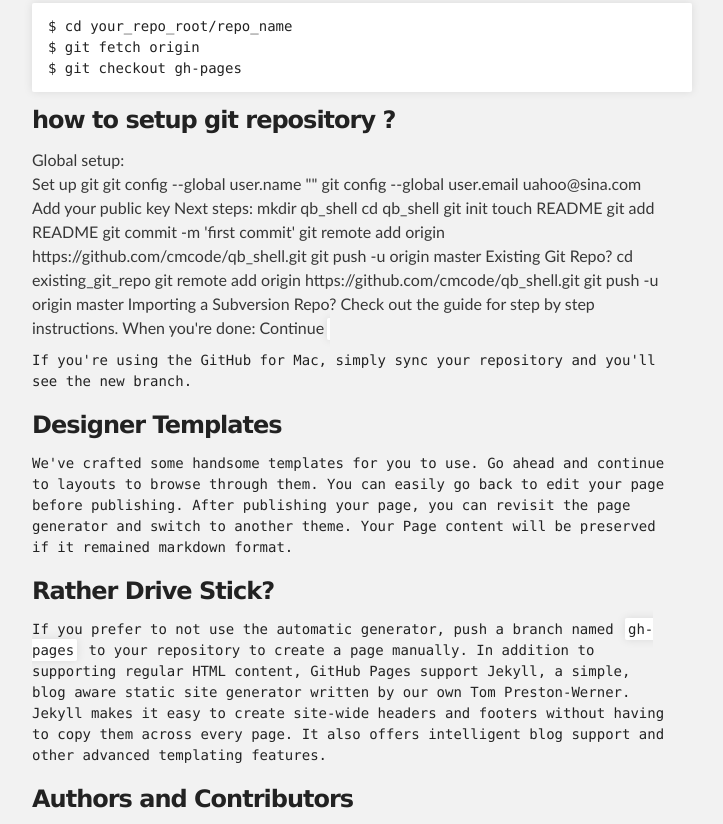
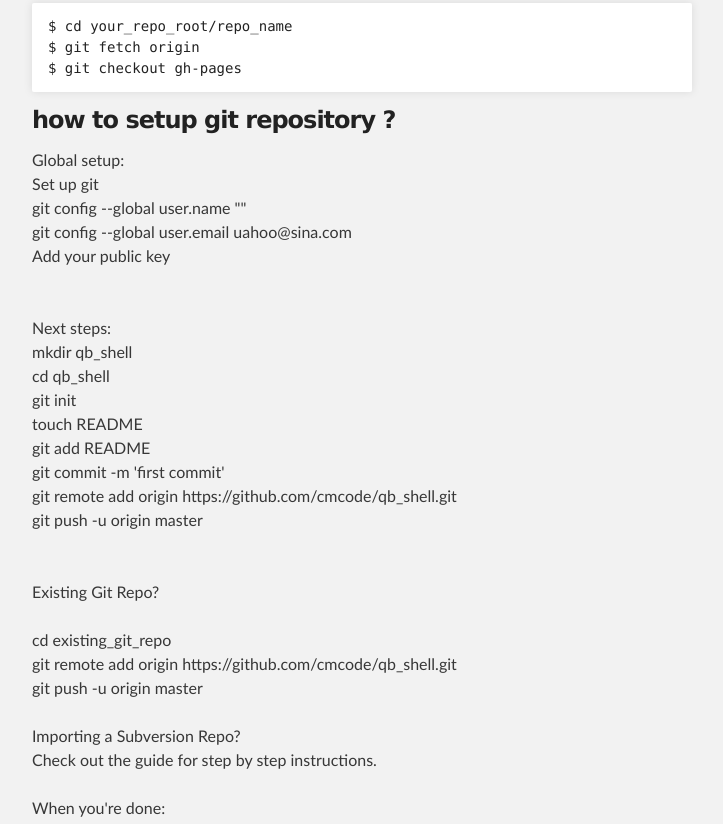
Before and after one commit to cmcode/cmcode.github.com, a plain HTML site: page index.html in a window 1280 px wide. Shown: the part 414-1238 px from the top of the page, without its empty margins (288-1011 px from the left). Drawn offline with Linux system fonts and the light colour scheme.

Commit message:
fix index.html>

```diff
--- a/index.html
+++ b/index.html
@@ -38,45 +38,47 @@ $ git checkout gh-pages
 
 <h3> how to setup git repository ? </h3>
 
-<pre<code>
+
 
 Global setup:<br />
 
- Set up git
-  git config --global user.name ""
-  git config --global user.email uahoo@sina.com
-Add your public key
+ Set up git<br />
+  git config --global user.name "" <br>
+  git config --global user.email uahoo@sina.com <br>
+Add your public key <br>
+<br>
+<br>
 
 
-Next steps:
+Next steps:<br>
 
-  mkdir qb_shell
-  cd qb_shell
-  git init
-  touch README
-  git add README
-  git commit -m 'first commit'
-  git remote add origin https://github.com/cmcode/qb_shell.git
-  git push -u origin master
+  mkdir qb_shell<br>
+  cd qb_shell<br>
+  git init<br>
+  touch README<br>
+  git add README<br>
+  git commit -m 'first commit'<br>
+  git remote add origin https://github.com/cmcode/qb_shell.git<br>
+  git push -u origin master<br>
+     <br>
+<br>
 
+Existing Git Repo?<br>
+<br>
+  cd existing_git_repo<br>
+  git remote add origin https://github.com/cmcode/qb_shell.git<br>
+  git push -u origin master<br>
+     <br>
 
-Existing Git Repo?
+Importing a Subversion Repo?<br>
 
-  cd existing_git_repo
-  git remote add origin https://github.com/cmcode/qb_shell.git
-  git push -u origin master
+  Check out the guide for step by step instructions.<br>
+     <br>
 
-
-Importing a Subversion Repo?
-
-  Check out the guide for step by step instructions.
-
-
-When you're done:
-
+When you're done:<br>
+<br>
   Continue
 
-<code></pre>
 <p>If you're using the GitHub for Mac, simply sync your repository and you'll see the new branch.</p>
 
 <h3>Designer Templates</h3>
```
